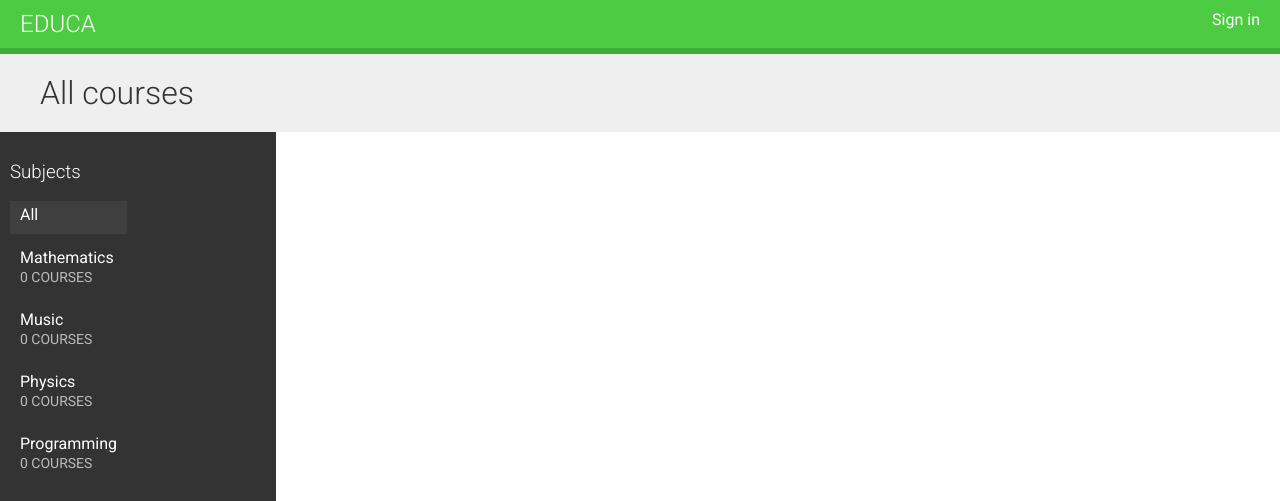
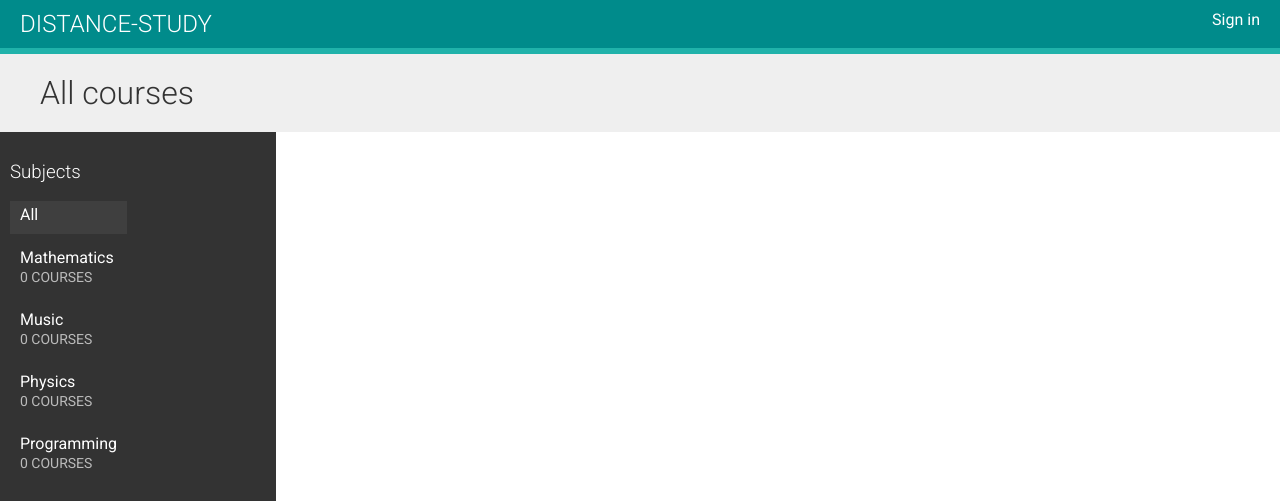
Before and after one commit to artem213101zse/distance-study, a Django app: page / in a window 1280 px wide. Shown: the top 501 px of the page. Run offline with Django 3.2, Linux system fonts and the light colour scheme; data comes from the database, SQL or seed files in the repository; data that the repository does not hold is empty; some libraries are stand-ins or nearby versions.

Commit message:
Улучшил html-интерфейс

```diff
--- a/courses/static/css/base.css
+++ b/courses/static/css/base.css
@@ -48,10 +48,10 @@ h1 {
 }
 
 #header {
-    background:#4dcc43;
+    background:#008B8B;
     overflow:auto;
     padding:10px 20px;
-    border-bottom:6px solid #3fad37;
+    border-bottom:6px solid #20B2AA;
 }
 
 #header .logo {
--- a/courses/templates/base.html
+++ b/courses/templates/base.html
@@ -8,7 +8,7 @@
 </head>
 <body>
   <div id="header">
-    <a href="/" class="logo">Educa</a>
+    <a href="/" class="logo">Distance-Study</a>
     <ul class="menu">
       {% if request.user.is_authenticated %}
         <li><a href="{% url "logout" %}">Sign out</a></li>
--- a/courses/templates/courses/course/list.html
+++ b/courses/templates/courses/course/list.html
@@ -39,7 +39,7 @@
             <p>
                 <a href="{% url "course_list_subject" subject.slug %}">{{ subject }}</a>.
                 {{ course.total_modules }} modules.
-                Instructor: {{ course.owner.get_full_name }}
+                Преподаваатель: {{ course.owner.get_full_name }}
             </p>
         {% endwith %}
     {% endfor %}
```
